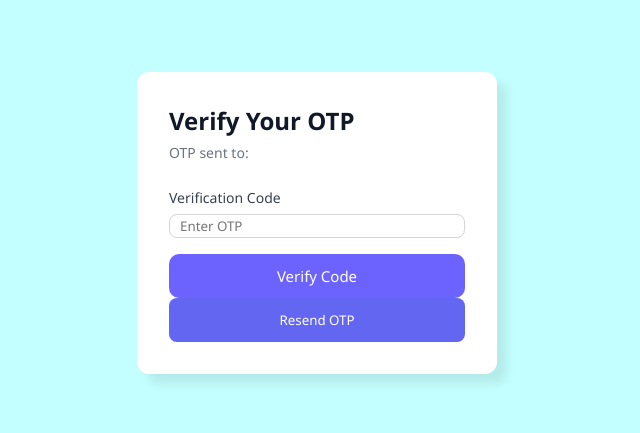
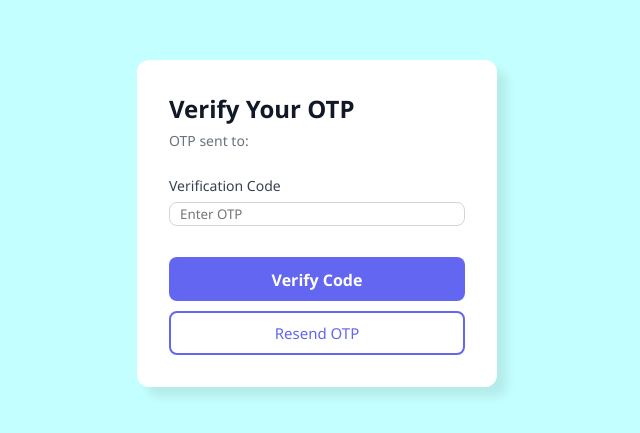
Before and after one commit to Ajaypanchal4326/team-A, a React (Create React App) app in the folder webapp/: page /verify in a window 1280 px wide. Shown: the part 177-610 px from the top of the page, without its empty margins (323-963 px from the left). Built offline with nearby package versions, Linux system fonts and the light colour scheme.

Commit message:
Updated css files

```diff
--- a/webapp/src/styles/auth.css
+++ b/webapp/src/styles/auth.css
@@ -1,4 +1,3 @@
-
 .auth-container {
   min-height: 100vh;
   display: flex;
@@ -94,16 +93,35 @@ button:hover {
 .primary-btn {
   width: 100%;
   padding: 12px;
-  border-radius: 10px;
-  background: #6c63ff;
-  color: #fff;
+  background: #6366f1;
+  color: white;
+  border: none;
+  border-radius: 8px;
+  font-size: 16px;
+  font-weight: 600;
+  cursor: pointer;
+  margin-top: 15px;
+}
+
+.primary-btn:hover {
+  background: #4f46e5;
+}
+
+.secondary-btn {
+  width: 100%;
+  padding: 10px;
+  margin-top: 10px;
+  background: transparent;
+  color: #6366f1;
+  border: 2px solid #6366f1;
+  border-radius: 8px;
   font-size: 15px;
-  border: none;
+  font-weight: 500;
   cursor: pointer;
 }
 
-.primary-btn:hover {
-  background: #5a52e0;
+.secondary-btn:hover {
+  background: #eef2ff;
 }
 
 .error {
```
Also changed, not shown: webapp/src/styles/emailotp.css (line endings or trailing spaces).
